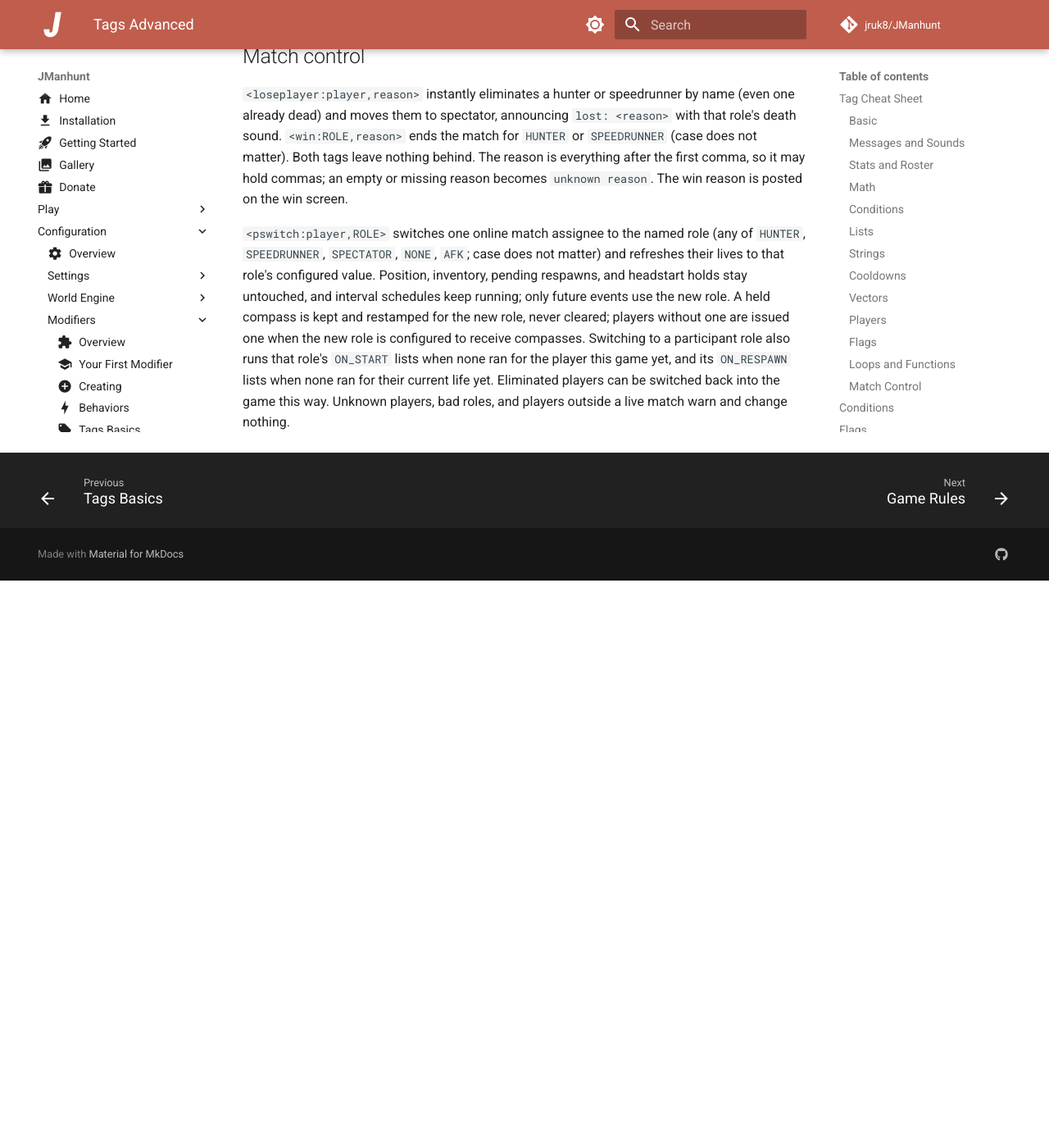
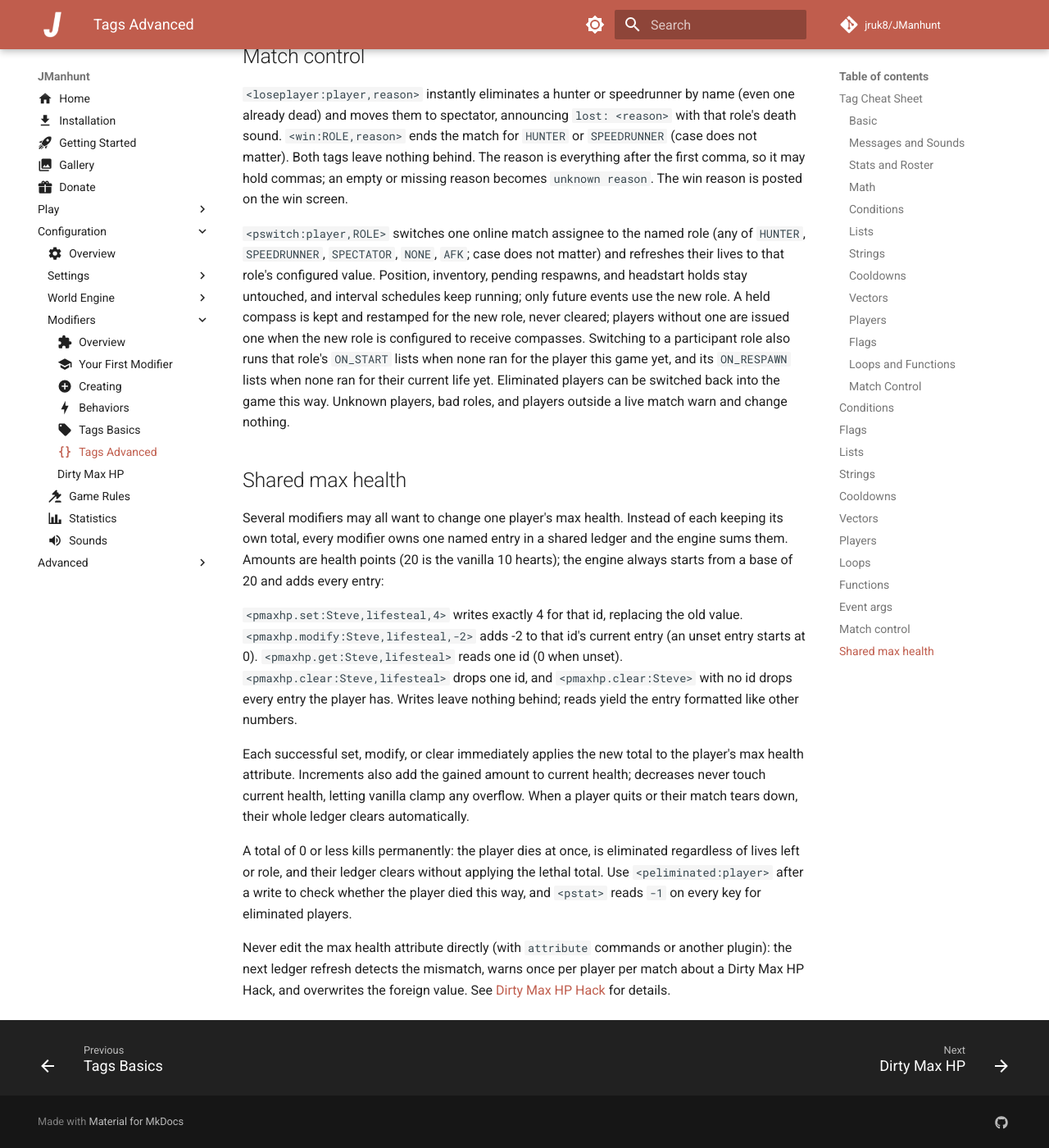
Before and after one commit to jruk8/JManhunt, an MkDocs documentation site: the page built from docs/configuration/modifiers/tags-advanced.md, in a window 1280 px wide and 1400 px high, scrolled down 14670 px. Shown: the whole window at 82% size. Built offline with MkDocs 1.6.1 and Material for MkDocs 9.7.7, drawn with Linux system fonts in a browser that asks for light colours; comment, search, counter and statistics services are not loaded; before the commit the page ends 15378 px from its top, so only the background shows below that.

Commit message:
docs(match): clear max-health ledger on quit and teardown, document pmaxhp tags
Signed-off-by: jruk <125396467+jruk8@users.noreply.github.com>

```diff
--- a/docs/configuration/modifiers/tags-advanced.md
+++ b/docs/configuration/modifiers/tags-advanced.md
@@ -542,3 +542,38 @@ configured to receive compasses. Switching to a participant role also runs that
 `ON_RESPAWN` lists when none ran for their current life yet. Eliminated
 players can be switched back into the game this way. Unknown players,
 bad roles, and players outside a live match warn and change nothing.
+
+## Shared max health
+
+Several modifiers may all want to change one player's max health.
+Instead of each keeping its own total, every modifier owns one named
+entry in a shared ledger and the engine sums them. Amounts are health
+points (20 is the vanilla 10 hearts); the engine always starts from a
+base of 20 and adds every entry:
+
+`<pmaxhp.set:Steve,lifesteal,4>` writes exactly 4 for that id,
+replacing the old value. `<pmaxhp.modify:Steve,lifesteal,-2>` adds -2
+to that id's current entry (an unset entry starts at 0).
+`<pmaxhp.get:Steve,lifesteal>` reads one id (0 when unset).
+`<pmaxhp.clear:Steve,lifesteal>` drops one id, and
+`<pmaxhp.clear:Steve>` with no id drops every entry the player has.
+Writes leave nothing behind; reads yield the entry formatted like
+other numbers.
+
+Each successful set, modify, or clear immediately applies the new
+total to the player's max health attribute. Increments also add the
+gained amount to current health; decreases never touch current health,
+letting vanilla clamp any overflow. When a player quits or their match
+tears down, their whole ledger clears automatically.
+
+A total of 0 or less kills permanently: the player dies at once, is
+eliminated regardless of lives left or role, and their ledger clears
+without applying the lethal total. Use `<peliminated:player>` after a
+write to check whether the player died this way, and `<pstat>` reads
+`-1` on every key for eliminated players.
+
+Never edit the max health attribute directly (with `attribute`
+commands or another plugin): the next ledger refresh detects the
+mismatch, warns once per player per match about a Dirty Max HP Hack,
+and overwrites the foreign value. See
+[Dirty Max HP Hack](dirty-max-hp.md) for details.
--- a/mkdocs.yml
+++ b/mkdocs.yml
@@ -92,6 +92,7 @@ nav:
           - Behaviors: configuration/modifiers/behaviors.md
           - Tags Basics: configuration/modifiers/tags-basics.md
           - Tags Advanced: configuration/modifiers/tags-advanced.md
+          - Dirty Max HP: configuration/modifiers/dirty-max-hp.md
       - Game Rules: configuration/game-rules.md
       - Statistics: configuration/statistics.md
       - Sounds: configuration/sounds.md
```
Also changed, not shown: docs/configuration/modifiers/dirty-max-hp.md (added, +56 -0 lines), docs/configuration/modifiers/tags-basics.md (+2 -1 lines), 7 other files.
